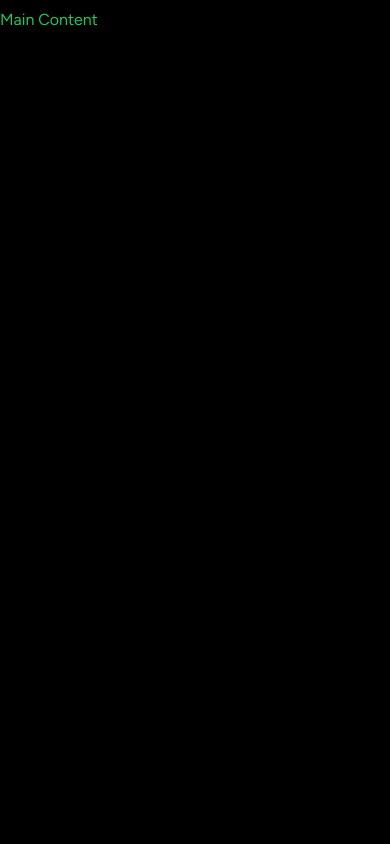
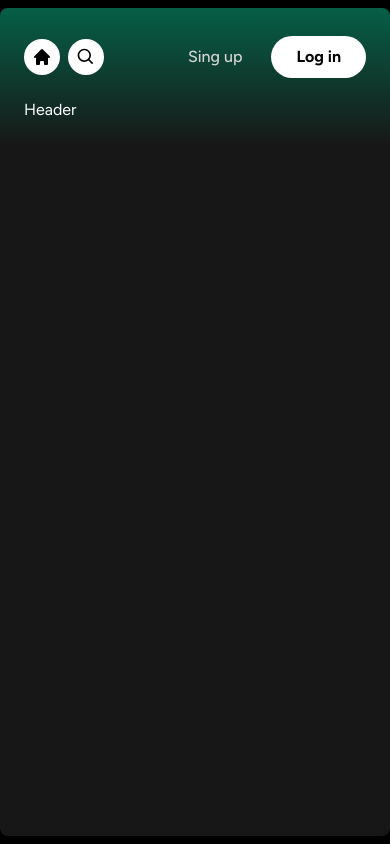
Before and after one commit to Sienna98/spotify-music, a Next.js app: page / in a window 390 px wide. Built offline with nearby package versions, Linux system fonts and the light colour scheme.

Commit message:
데탑, 모바일 반응형 코드 추가 및 header 컴포넌트 추가

```diff
--- a/app/(site)/page.tsx
+++ b/app/(site)/page.tsx
@@ -1,3 +1,9 @@
+import Header from "@/components/Header";
+
 export default function Home() {
-  return <div className="text-green-500">Main Content</div>;
+  return (
+    <div className="bg-neutral-900 rounded-lg h-full w-full overflow-hidden overflow-y-auto">
+      <Header>Header</Header>
+    </div>
+  );
 }
--- /dev/null
+++ b/components/Button.tsx
@@ -0,0 +1,26 @@
+import { ButtonHTMLAttributes, forwardRef } from "react";
+import { twMerge } from "tailwind-merge";
+
+interface ButtonProps extends ButtonHTMLAttributes<HTMLButtonElement> {}
+
+const Button = forwardRef<HTMLButtonElement, ButtonProps>(
+  ({ className, children, disabled, type = "button", ...props }, ref) => {
+    return (
+      <button
+        type={type}
+        className={twMerge(
+          `w-full rounded-full bg-green-500 border border-transparent px-3 py-3 disabled:cursor-not-allowed disabled:opacity-50 text-black font-bold hover:opacity-75 transition`,
+          className
+        )}
+        disabled={disabled}
+        {...props}
+      >
+        {children}
+      </button>
+    );
+  }
+);
+
+Button.displayName = "Button";
+
+export default Button;
--- /dev/null
+++ b/components/Header.tsx
@@ -0,0 +1,74 @@
+"use client";
+
+import { useRouter } from "next/navigation";
+import { ReactNode } from "react";
+import { BiSearch } from "react-icons/bi";
+import { HiHome } from "react-icons/hi";
+import { RxCaretLeft, RxCaretRight } from "react-icons/rx";
+import { twMerge } from "tailwind-merge";
+import Button from "./Button";
+
+interface HeaderProps {
+  children: ReactNode;
+  className?: string;
+}
+const Header: React.FC<HeaderProps> = ({ children, className }) => {
+  const router = useRouter();
+
+  const handleLogout = () => {
+    // logout
+  };
+  return (
+    <div
+      className={twMerge(
+        `h-fit bg-gradient-to-b from-emerald-800 p-6`,
+        className
+      )}
+    >
+      <div className="w-full mb-4 flex item-center justify-between">
+        <div
+          className="hidden md:flex gap-x-2 items-center"
+          onClick={() => router.back()}
+        >
+          <button className="rounded-full bg-black flex items-center justify-center hover:opacity-75 transition">
+            <RxCaretLeft className="text-white" size={35} />
+          </button>
+          <button
+            onClick={() => router.forward()}
+            className="rounded-full bg-black flex items-center justify-center hover:opacity-75 transition"
+          >
+            <RxCaretRight className="text-white" size={35} />
+          </button>
+        </div>
+        <div className="flex md:hidden gap-x-2 items-center">
+          <button className="rounded-full p-2 bg-white flex items-center justify-center hover:opacity-75 transition">
+            <HiHome className="text-black" size={20} />
+          </button>
+          <button className="rounded-full p-2 bg-white flex items-center justify-center hover:opacity-75 transition">
+            <BiSearch className="text-black" size={20} />
+          </button>
+        </div>
+        <div className="flex justify-between items-center gap-x-4">
+          <>
+            <div>
+              <Button
+                onClick={() => {}}
+                className="bg-transparent text-neutral-300 font-medium"
+              >
+                Sing up
+              </Button>
+            </div>
+            <div>
+              <Button onClick={() => {}} className="bg-white px-6 py-2">
+                Log in
+              </Button>
+            </div>
+          </>
+        </div>
+      </div>
+      {children}
+    </div>
+  );
+};
+
+export default Header;
```
